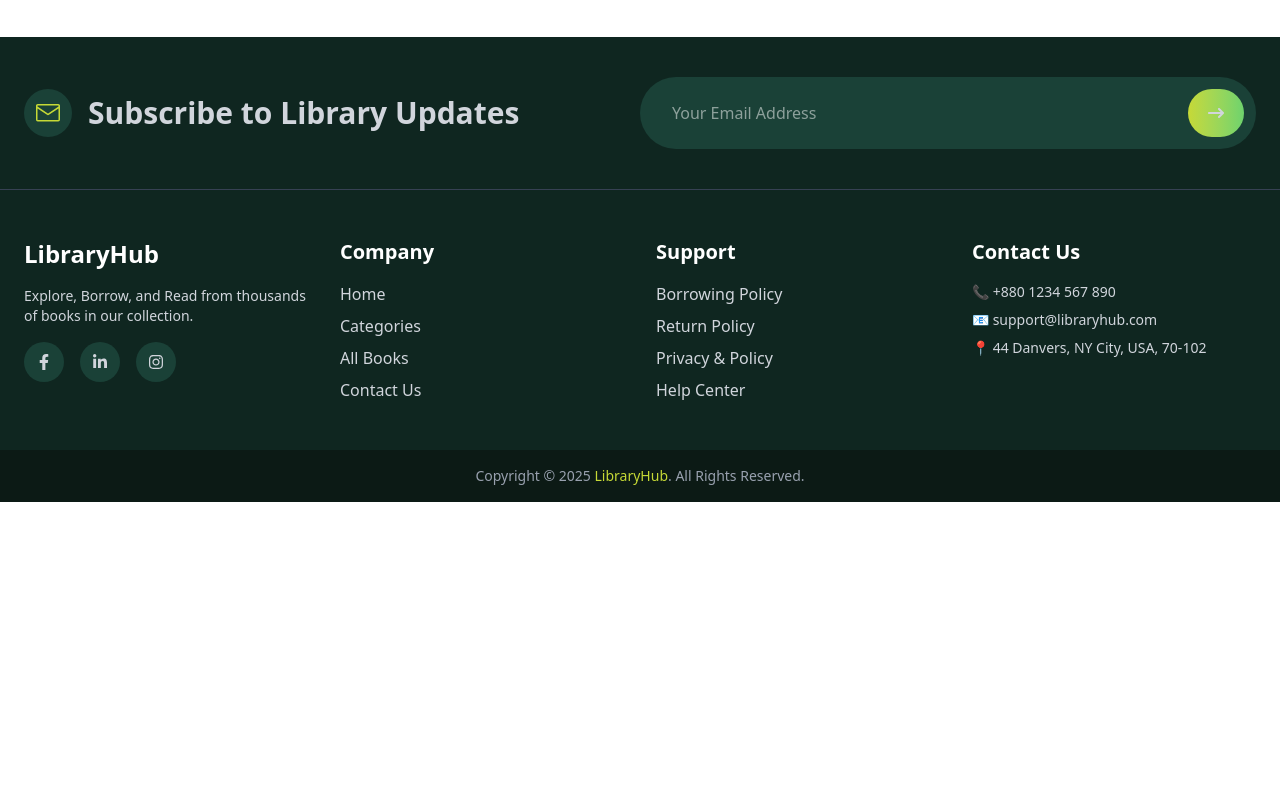
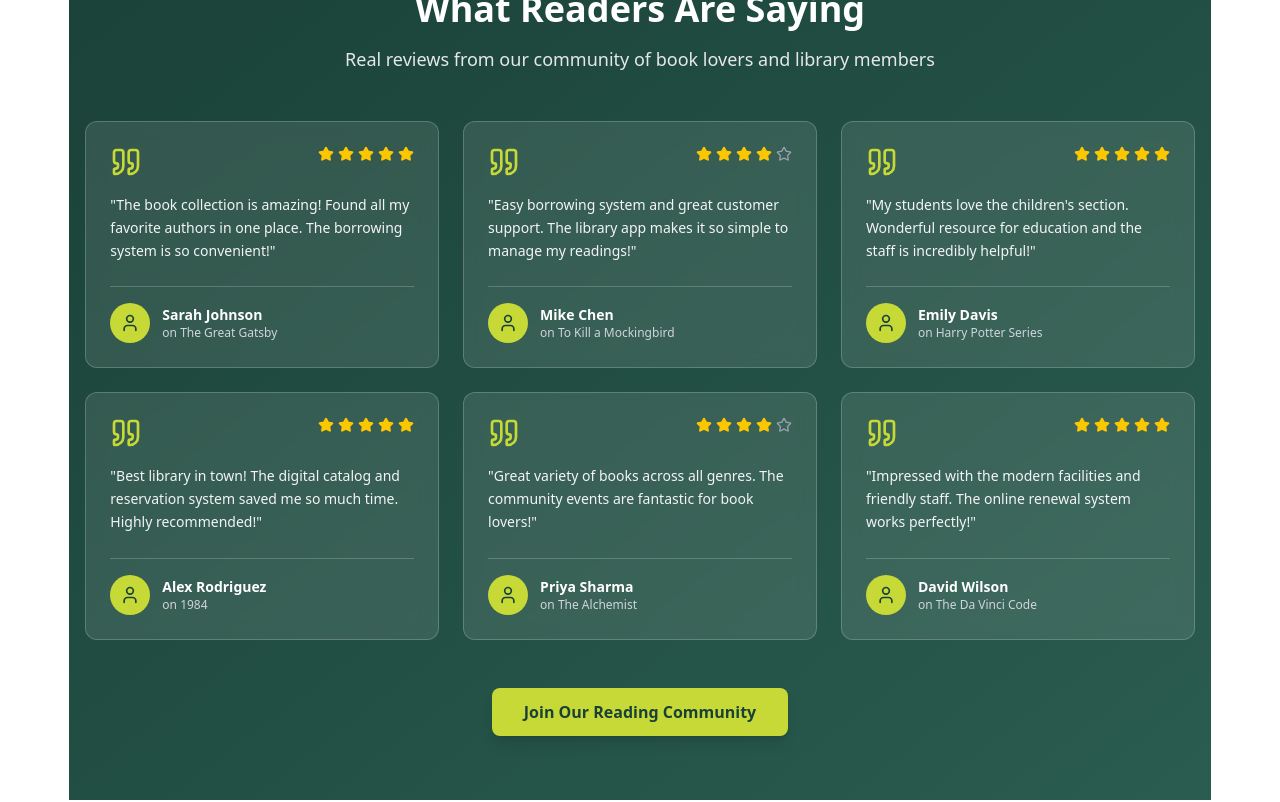
Before and after one commit to chaitey23/Library-management-client, a React (Vite) app: page / in a window 1280 px wide. Shown: the part 2780-3582 px from the top of the page. Before the commit the page ends 3282 px from the top, so only its background shows below. Built offline with nearby package versions, Linux system fonts and the light colour scheme; no server answers.

Commit message:
Added Review section on Home page with user feedback and ratings

```diff
--- a/src/Components/AboutLibrary/AboutLibrary.jsx
+++ b/src/Components/AboutLibrary/AboutLibrary.jsx
@@ -1,5 +1,6 @@
 import React from 'react';
 import { motion } from 'framer-motion';
+import { Link } from 'react-router';
 
 const AboutLibrary = () => {
     return (
@@ -24,9 +25,13 @@ const AboutLibrary = () => {
                         Welcome to our library, a haven for readers, learners, and knowledge seekers of all ages. From timeless classics to contemporary bestsellers, our diverse collection caters to every taste and interest. Enjoy a peaceful environment perfect for study, research, or leisure reading. Our library also hosts community events, workshops, and interactive sessions that foster curiosity and lifelong learning.
                     </p>
 
-                    <button className="px-6 py-3 bg-gradient-to-r from-[#c6d936] to-[#6dd36d] text-white font-semibold rounded-3xl  transition">
-                        Explore Books
-                    </button>
+                    <Link to='/all-books'>
+
+
+                        <button className="px-6 py-3 bg-gradient-to-r from-[#c6d936] to-[#6dd36d] text-white font-semibold rounded-3xl  transition cursor-pointer">
+                            Explore Books
+                        </button>
+                    </Link>
                 </motion.div>
 
             </div>
--- a/src/Components/FeaturedReviews/FeaturedReviews.jsx
+++ b/src/Components/FeaturedReviews/FeaturedReviews.jsx
@@ -1,10 +1,150 @@
-import React from 'react';
+import React, { useEffect, useState } from 'react';
+import { motion } from 'framer-motion';
+import { Star, Quote, User } from 'lucide-react';
+import { Link } from 'react-router';
 
 const FeaturedReviews = () => {
+    const [reviews, setReviews] = useState([]);
+    const [loading, setLoading] = useState(true);
+
+    useEffect(() => {
+        // Temporary data - কারণ আপনার MongoDB-তে এখনো reviews collection এ empty
+        const tempReviews = [
+            {
+                _id: 1,
+                userName: "Sarah Johnson",
+                rating: 5,
+                comment: "The book collection is amazing! Found all my favorite authors in one place. The borrowing system is so convenient!",
+                bookName: "The Great Gatsby",
+                createdAt: new Date()
+            },
+            {
+                _id: 2,
+                userName: "Mike Chen",
+                rating: 4,
+                comment: "Easy borrowing system and great customer support. The library app makes it so simple to manage my readings!",
+                bookName: "To Kill a Mockingbird",
+                createdAt: new Date()
+            },
+            {
+                _id: 3,
+                userName: "Emily Davis",
+                rating: 5,
+                comment: "My students love the children's section. Wonderful resource for education and the staff is incredibly helpful!",
+                bookName: "Harry Potter Series",
+                createdAt: new Date()
+            },
+            {
+                _id: 4,
+                userName: "Alex Rodriguez",
+                rating: 5,
+                comment: "Best library in town! The digital catalog and reservation system saved me so much time. Highly recommended!",
+                bookName: "1984",
+                createdAt: new Date()
+            },
+            {
+                _id: 5,
+                userName: "Priya Sharma",
+                rating: 4,
+                comment: "Great variety of books across all genres. The community events are fantastic for book lovers!",
+                bookName: "The Alchemist",
+                createdAt: new Date()
+            },
+            {
+                _id: 6,
+                userName: "David Wilson",
+                rating: 5,
+                comment: "Impressed with the modern facilities and friendly staff. The online renewal system works perfectly!",
+                bookName: "The Da Vinci Code",
+                createdAt: new Date()
+            }
+        ];
+
+        setReviews(tempReviews);
+        setLoading(false);
+    }, []);
+
+    if (loading) {
+        return (
+            <section className="py-16 bg-gradient-to-br from-[#1a4137] to-[#2a5c4f]">
+                <div className="container mx-auto px-4">
+                    <div className="flex justify-center items-center py-16">
+                        <div className="loading loading-spinner text-[#c6d936] w-12 h-12"></div>
+                    </div>
+                </div>
+            </section>
+        );
+    }
+
     return (
-        <div>
+        <section className="py-16 bg-gradient-to-br from-[#1a4137] to-[#2a5c4f] text-white">
+            <div className="container mx-auto px-4">
+                <motion.div
+                    initial={{ opacity: 0, y: 30 }}
+                    whileInView={{ opacity: 1, y: 0 }}
+                    transition={{ duration: 0.6 }}
+                    className="text-center mb-12"
+                >
+                    <h2 className="text-4xl font-bold mb-4">What Readers Are Saying</h2>
+                    <p className="text-gray-200 max-w-2xl mx-auto text-lg">
+                        Real reviews from our community of book lovers and library members
+                    </p>
+                </motion.div>
 
-        </div>
+                <div className="grid grid-cols-1 md:grid-cols-2 lg:grid-cols-3 gap-6">
+                    {reviews.map((review, index) => (
+                        <motion.div
+                            key={review._id}
+                            initial={{ opacity: 0, y: 40 }}
+                            whileInView={{ opacity: 1, y: 0 }}
+                            transition={{ duration: 0.5, delay: index * 0.1 }}
+                            className="bg-white/10 backdrop-blur-sm rounded-xl p-6 border border-white/20 hover:border-white/40 transition-all duration-300 group hover:transform hover:scale-105"
+                        >
+                            <div className="flex justify-between items-start mb-4">
+                                <Quote className="w-8 h-8 text-[#c6d936] transform group-hover:scale-110 transition-transform" />
+                                <div className="flex items-center gap-1">
+                                    {[...Array(5)].map((_, i) => (
+                                        <Star
+                                            key={i}
+                                            className={`w-4 h-4 ${i < review.rating ? 'text-yellow-400 fill-current' : 'text-gray-400'}`}
+                                        />
+                                    ))}
+                                </div>
+                            </div>
+
+                            <p className="text-gray-100 mb-6 leading-relaxed text-sm line-clamp-4">
+                                "{review.comment}"
+                            </p>
+
+                            <div className="flex items-center justify-between pt-4 border-t border-white/20">
+                                <div className="flex items-center gap-3">
+                                    <div className="w-10 h-10 bg-[#c6d936] rounded-full flex items-center justify-center">
+                                        <User className="w-5 h-5 text-[#1a4137]" />
+                                    </div>
+                                    <div>
+                                        <h4 className="font-semibold text-white text-sm">{review.userName}</h4>
+                                        <p className="text-gray-300 text-xs">on {review.bookName}</p>
+                                    </div>
+                                </div>
+                            </div>
+                        </motion.div>
+                    ))}
+                </div>
+
+                <motion.div
+                    initial={{ opacity: 0 }}
+                    whileInView={{ opacity: 1 }}
+                    transition={{ delay: 0.5, duration: 0.5 }}
+                    className="text-center mt-12"
+                >
+                    <Link to="/all-books">
+                        <button className="bg-[#c6d936] text-[#1a4137] px-8 py-3 rounded-lg hover:bg-[#b0c42d] transition-all duration-300 transform hover:scale-105 font-semibold shadow-lg">
+                            Join Our Reading Community
+                        </button>
+                    </Link>
+                </motion.div>
+            </div>
+        </section>
     );
 };
 
--- a/src/Pages/BookDetails/BookDetails.jsx
+++ b/src/Pages/BookDetails/BookDetails.jsx
@@ -1,5 +1,5 @@
 import { Loader2, Star } from 'lucide-react';
-import React, { use, useContext, useEffect, useState } from 'react';
+import React, { useContext, useEffect, useState } from 'react';
 import { Link, useNavigate, useParams } from 'react-router';
 import { AuthContext } from '../../Contexts/AuthContext/AuthContext';
 import { motion } from 'framer-motion';
--- a/src/Pages/Home/Home.jsx
+++ b/src/Pages/Home/Home.jsx
@@ -4,6 +4,8 @@ import HomeCategories from '../../Components/HomeCategories/HomeCategories';
 import AboutLibrary from '../../Components/AboutLibrary/AboutLibrary';
 import LibraryStats from '../../Components/LibraryStats/LibraryStats';
 import UsePageTitle from '../../hooks/UsePageTitle';
+import FeaturedReviews from '../../Components/FeaturedReviews/FeaturedReviews';
+
 
 const Home = () => {
     UsePageTitle("Home");
@@ -13,6 +15,7 @@ const Home = () => {
             <HomeCategories></HomeCategories>
             <AboutLibrary></AboutLibrary>
             <LibraryStats></LibraryStats>
+            <FeaturedReviews></FeaturedReviews>
         </div>
     );
 };
```
